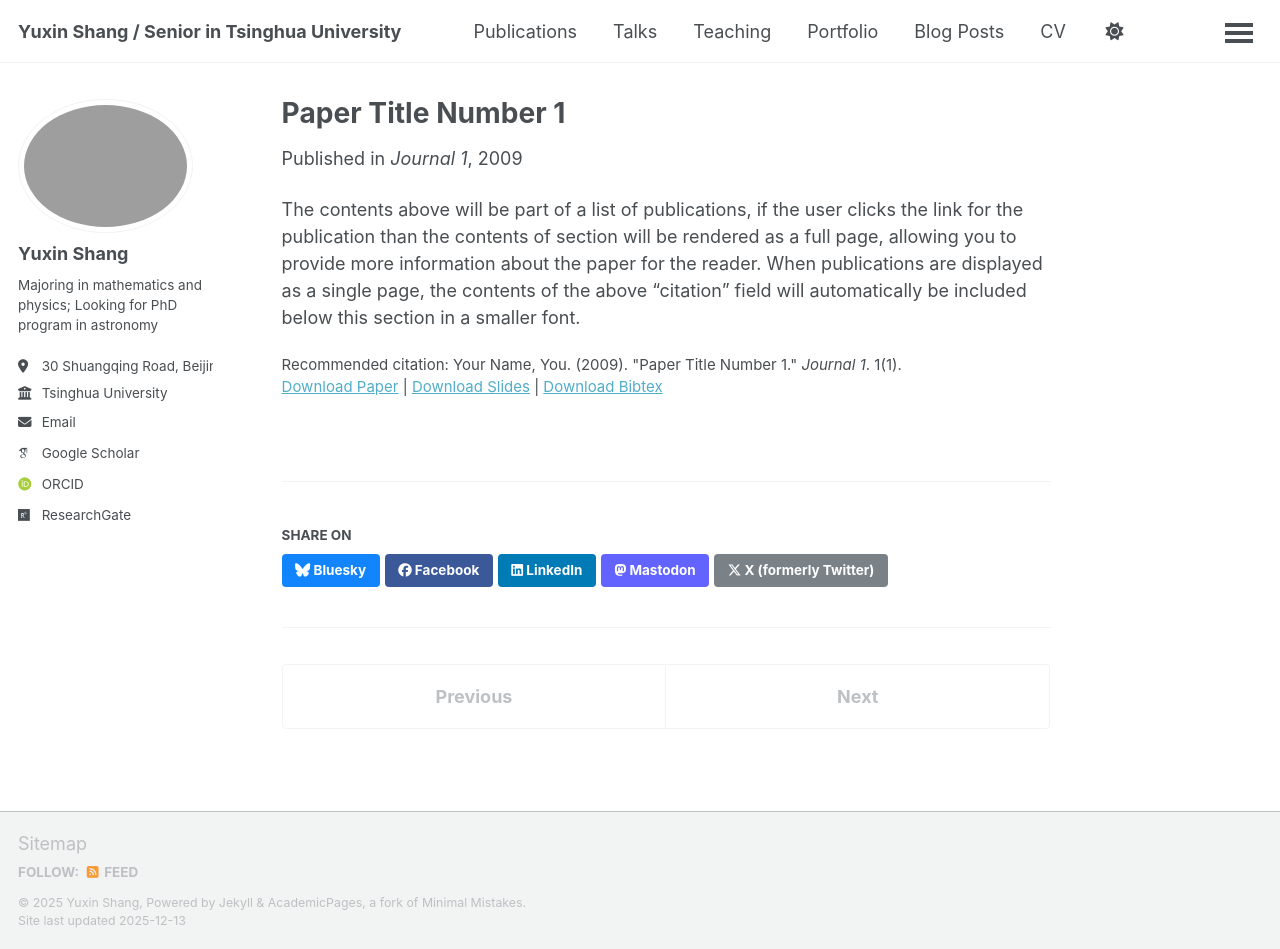
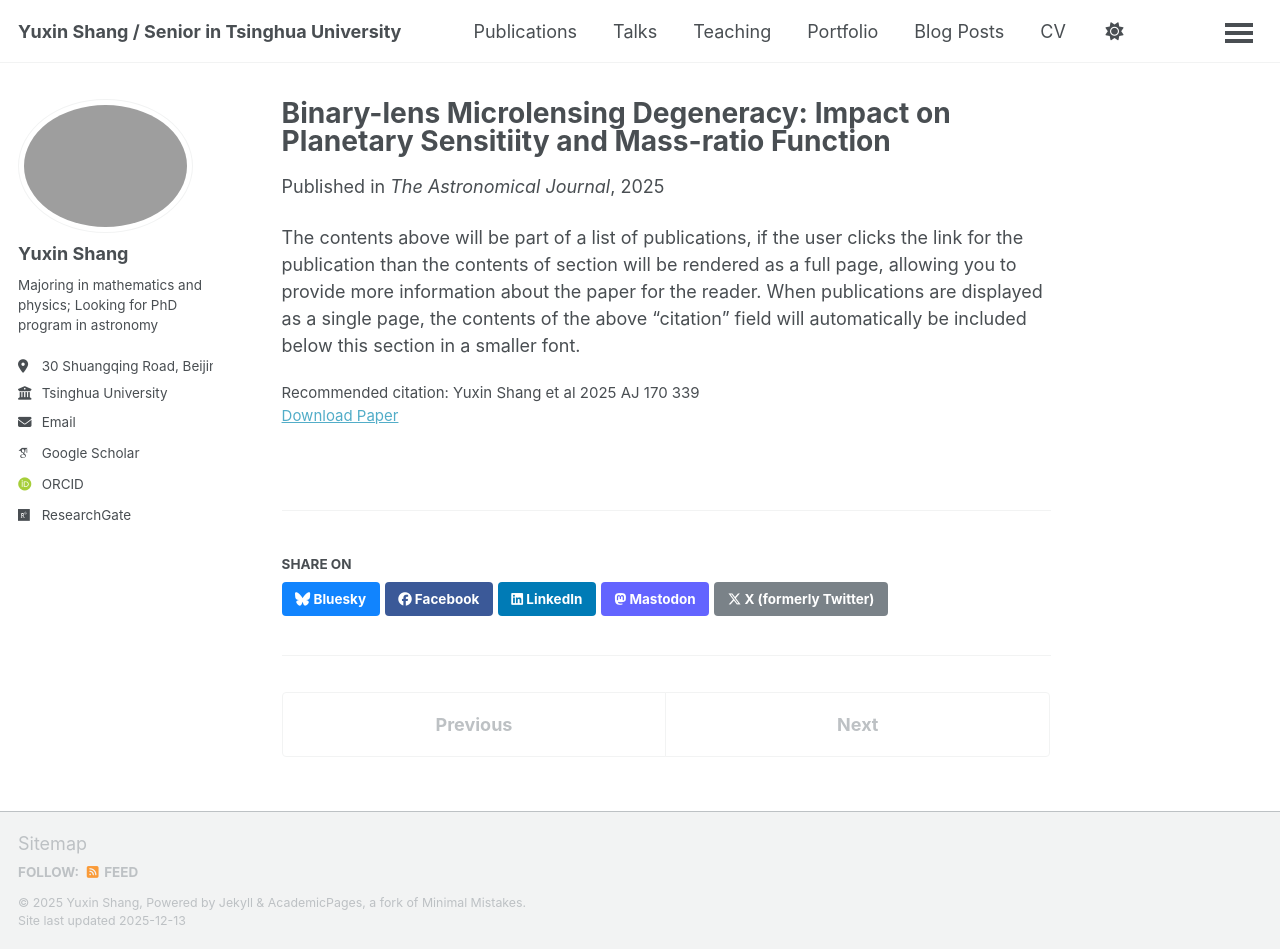
Before and after one commit to YuxinShang-thu/YuxinShang-thu.github.io, a Jekyll site: the page built from _publications/2009-10-01-paper-title-number-1.md, in a window 1280 px wide and 949 px high. Built offline with Jekyll 4.4.1, drawn with Linux system fonts in a browser that asks for light colours; some web fonts are replaced; a script bundle is joined from its source files by our own code; library files that are not in the unit come from our copies.

Commit message:
Revise publication details for Paper Title Number 1
Updated publication details for 'Paper Title Number 1' including title, excerpt, date, venue, and citation.

```diff
--- a/_publications/2009-10-01-paper-title-number-1.md
+++ b/_publications/2009-10-01-paper-title-number-1.md
@@ -1,14 +1,11 @@
 ---
-title: "Paper Title Number 1"
+title: "Binary-lens Microlensing Degeneracy: Impact on Planetary Sensitiity and Mass-ratio Function"
 collection: publications
 category: manuscripts
-permalink: /publication/2009-10-01-paper-title-number-1
-excerpt: 'This paper is about the number 1. The number 2 is left for future work.'
-date: 2009-10-01
-venue: 'Journal 1'
-slidesurl: 'https://academicpages.github.io/files/slides1.pdf'
-paperurl: 'https://academicpages.github.io/files/paper1.pdf'
-bibtexurl: 'https://academicpages.github.io/files/bibtex1.bib'
-citation: 'Your Name, You. (2009). &quot;Paper Title Number 1.&quot; <i>Journal 1</i>. 1(1).'
+excerpt: 'We find that for a pure-survey statistical sample, the 2L1S degeneracies reduce the overall planetary sensitivity by 5%–10%, with the effect increasing at higher planet-host mass ratios.'
+date: 2025-11-21
+venue: 'The Astronomical Journal'
+paperurl: 'https://iopscience.iop.org/article/10.3847/1538-3881/ae14f3'
+citation: 'Yuxin Shang et al 2025 AJ 170 339'
 ---
 The contents above will be part of a list of publications, if the user clicks the link for the publication than the contents of section will be rendered as a full page, allowing you to provide more information about the paper for the reader. When publications are displayed as a single page, the contents of the above "citation" field will automatically be included below this section in a smaller font.
```
